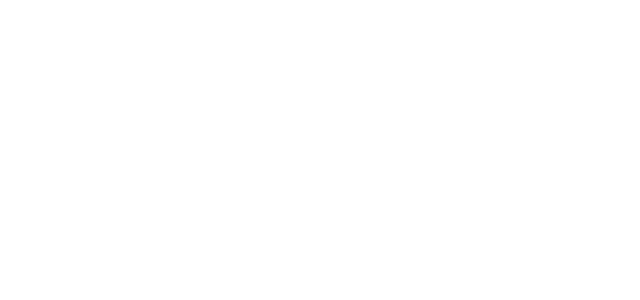
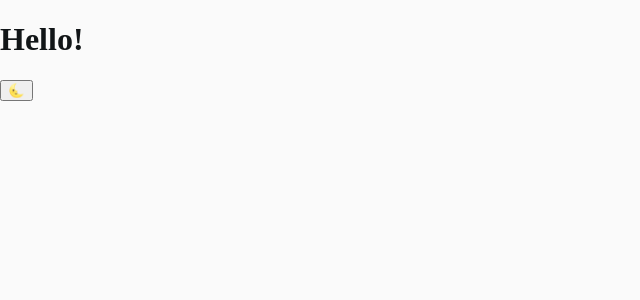
Before and after one commit to Kaayzeer/country-guide, a React (Create React App) app: page / in a window 1280 px wide. Shown: the top 300 px of the page, without its empty margins (0-640 px from the left). Built offline with nearby package versions, Linux system fonts and the light colour scheme.

Commit message:
added globlstyles, dark and lightmode with a theme provider to the project

```diff
--- a/package.json
+++ b/package.json
@@ -8,6 +8,7 @@
     "@testing-library/user-event": "^13.5.0",
     "react": "^18.2.0",
     "react-dom": "^18.2.0",
+    "react-icons": "^4.4.0",
     "react-router-dom": "^6.3.0",
     "react-scripts": "5.0.1",
     "styled-components": "^5.3.5",
--- a/src/App.css
+++ /dev/null
@@ -1,13 +0,0 @@
-body {
-  margin: 0;
-  font-family: -apple-system, BlinkMacSystemFont, "Segoe UI", "Roboto", "Oxygen",
-    "Ubuntu", "Cantarell", "Fira Sans", "Droid Sans", "Helvetica Neue",
-    sans-serif;
-  -webkit-font-smoothing: antialiased;
-  -moz-osx-font-smoothing: grayscale;
-}
-
-code {
-  font-family: source-code-pro, Menlo, Monaco, Consolas, "Courier New",
-    monospace;
-}
--- a/src/App.js
+++ b/src/App.js
@@ -1,7 +1,38 @@
-import "./App.css";
+import { useState } from "react";
+
+// styled components
+import { ThemeProvider } from "styled-components";
+import { lightTheme, darkTheme, GlobalStyles } from "./theme";
+
+console.log(GlobalStyles);
 
 function App() {
-  return <div className="App"></div>;
+  const [theme, setTheme] = useState("light");
+  const isDarkTheme = theme === "dark";
+
+  const toggleTheme = () => setTheme(isDarkTheme ? "light" : "dark");
+
+  return (
+    <>
+      <ThemeProvider theme={isDarkTheme ? darkTheme : lightTheme}>
+        <div>
+          <GlobalStyles />
+          <h1>Hello!</h1>
+          <button onClick={toggleTheme}>
+            {isDarkTheme ? (
+              <span aria-label="Light mode" role="img">
+                🌞
+              </span>
+            ) : (
+              <span aria-label="Dark mode" role="img">
+                🌜
+              </span>
+            )}
+          </button>
+        </div>
+      </ThemeProvider>
+    </>
+  );
 }
 
 export default App;
--- a/src/index.js
+++ b/src/index.js
@@ -1,6 +1,7 @@
 import React from "react";
 import ReactDOM from "react-dom/client";
 
+//components
 import App from "./App";
 
 const root = ReactDOM.createRoot(document.getElementById("root"));
--- /dev/null
+++ b/src/theme.js
@@ -0,0 +1,25 @@
+import { createGlobalStyle } from "styled-components";
+
+export const GlobalStyles = createGlobalStyle`
+  body {
+    background: ${({ theme }) => theme.body};
+    color: ${({ theme }) => theme.text};
+    transition: background 0.2s ease-in, color 0.2s ease-in;
+    margin: 0;
+    padding: 0;
+    font-family:  "Roboto",
+}
+`;
+
+export const lightTheme = {
+  body: "hsl(0, 0%, 98%)",
+  text: "hsl(200, 15%, 8%)",
+  elements: "hsl(0, 0%, 100%)",
+  input: "hsl(0, 0%, 52%)",
+};
+
+export const darkTheme = {
+  body: "hsl(207, 26%, 17%)",
+  text: "hsl(0, 0%, 100%)",
+  element: "hsl(209, 23%, 22%)",
+};
```
Also changed, not shown: 1 other file (tests, documents, lock files or other folders).
